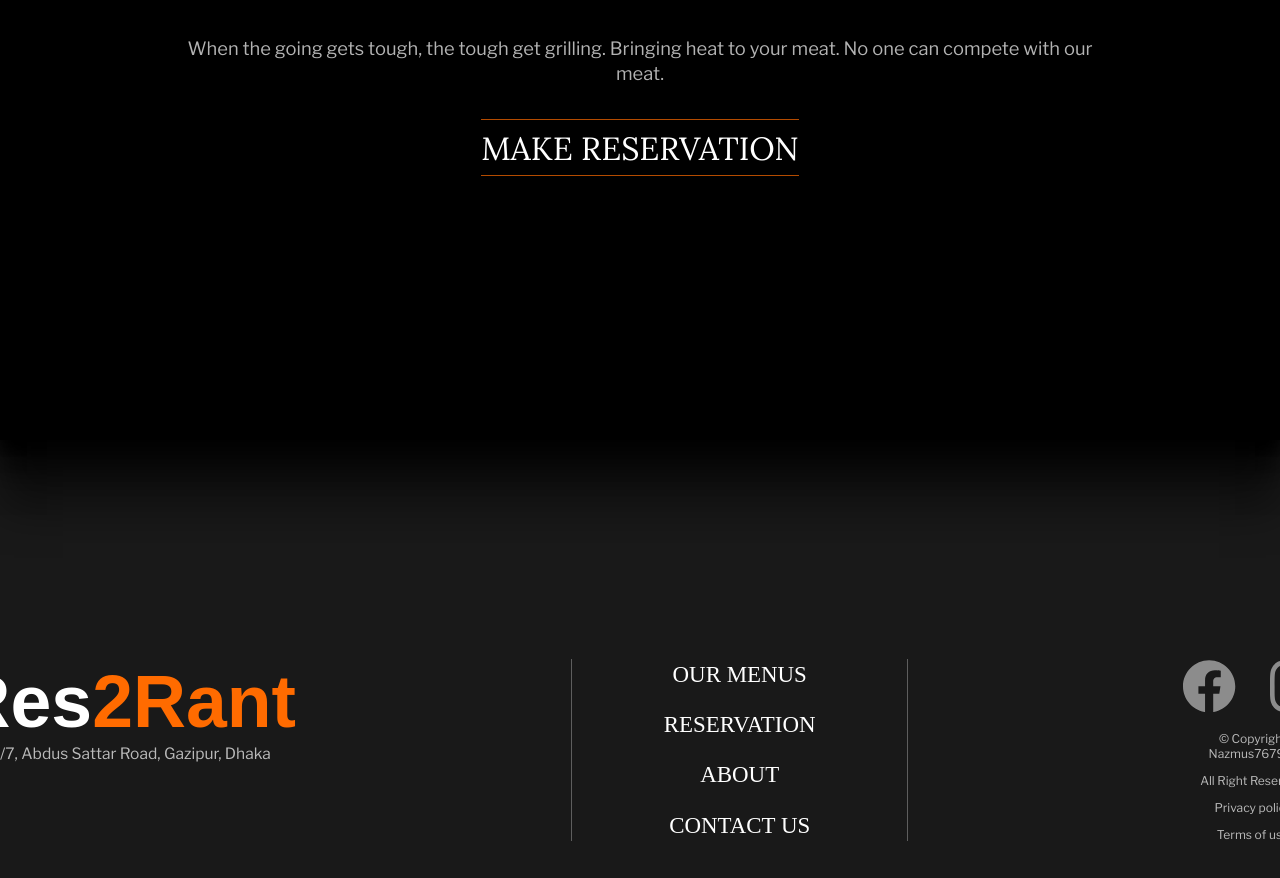
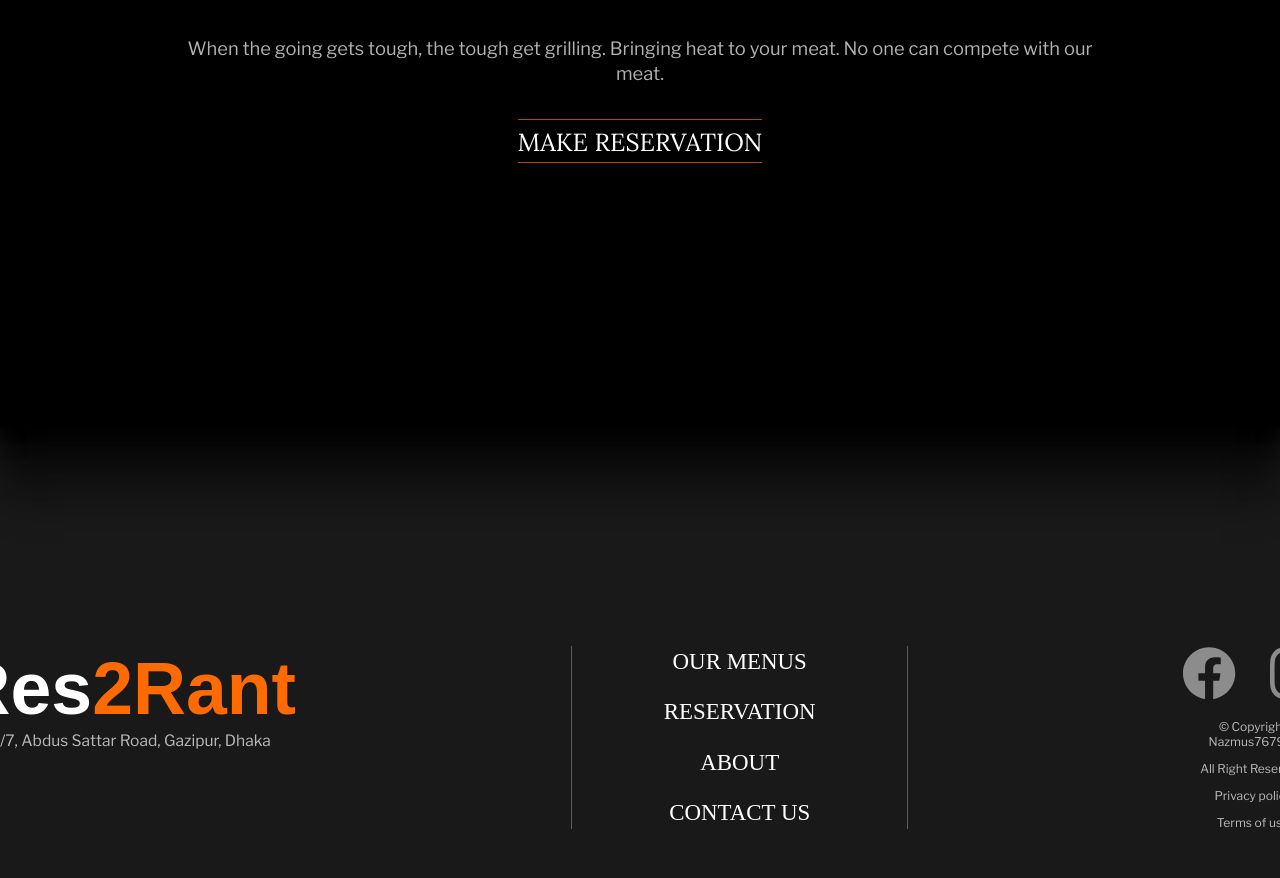
Before and after one commit to nazmus767921/Restaurant_project-1.00, a React (Vite) app: page / in a window 1280 px wide. Shown: the part 2540-3418 px from the top of the page. Built offline with nearby package versions, Linux system fonts and the light colour scheme; a web font is replaced by a local one.

Commit message:
font-size

```diff
--- a/src/components/UI/TextBTNDoubleLines.jsx
+++ b/src/components/UI/TextBTNDoubleLines.jsx
@@ -31,7 +31,7 @@ const BTN = styled.button`
 
 	/* media queries */
 	@media screen and (${devices["2xl"]}) {
-		font-size: 1.75rem;
+		font-size: 1.35rem;
 	}
 
 	/* events */
```
